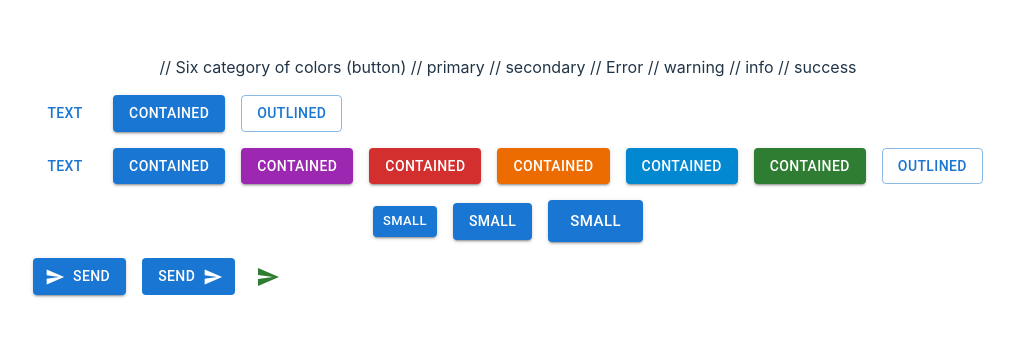
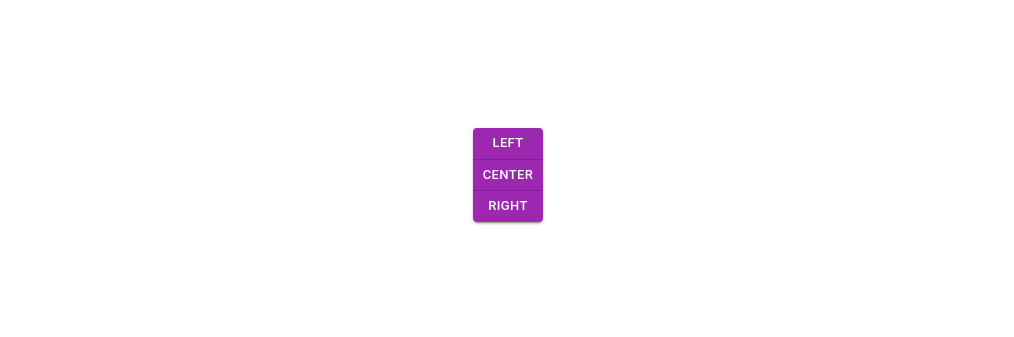
Before and after one commit to leo-mutuku/react-mui, a React (Vite) app: page / in a window 1280 px wide. Shown: the part 225-562 px from the top of the page, without its empty margins (132-1146 px from the left). Built offline with nearby package versions, Linux system fonts and the light colour scheme.

Commit message:
button group styling

```diff
--- a/src/App.tsx
+++ b/src/App.tsx
@@ -1,6 +1,7 @@
 
 import './App.css'
-import { MuiButton } from './component/MuiButton'
+import { MuiButtonGroup } from './component/MuiButtonGroup'
+//import { MuiButton } from './component/MuiButton'
 // import { TypographyComponent } from './component/Typography/TypographyComponent'
 
 function App() {
@@ -9,7 +10,8 @@
   return (
     <>
       {/* <TypographyComponent /> */}
-      <MuiButton/>
+      {/* <MuiButton/> */}
+      <MuiButtonGroup />
     </>
   )
 }
--- /dev/null
+++ b/src/component/MuiButtonGroup.tsx
@@ -0,0 +1,15 @@
+import {Stack, Button, ButtonGroup} from '@mui/material'
+
+export const MuiButtonGroup = () => {
+  return (
+    <Stack direction={'row'}>
+        <ButtonGroup variant='contained' orientation='vertical'
+        size='small' color="secondary"
+        aria-label='alignment button group'>
+        <Button onClick={()=>alert("left")}>Left</Button>
+        <Button >Center</Button>
+        <Button >Right</Button>
+        </ButtonGroup>
+    </Stack>
+  )
+}
```
